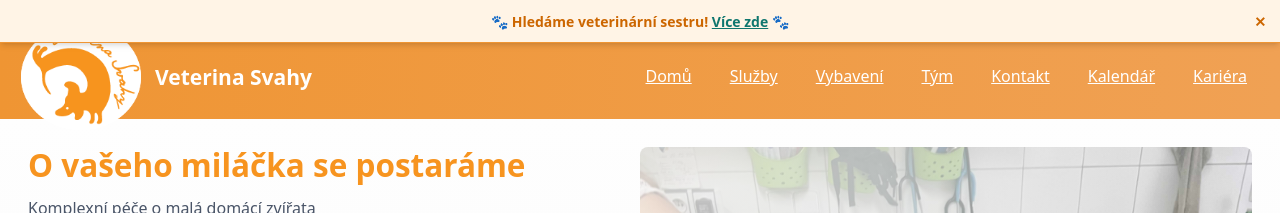
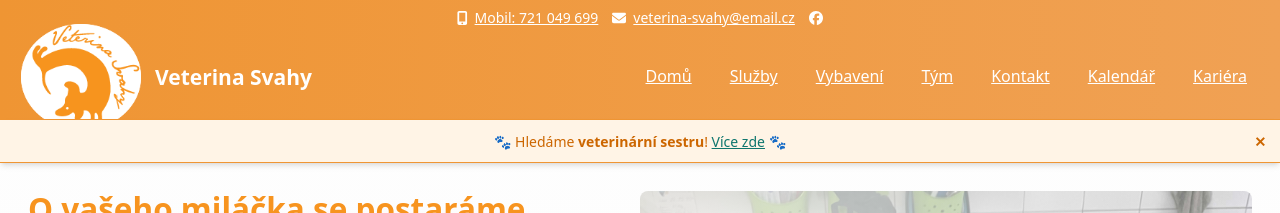
Before and after one commit to ajtyrunner/veterinarni-ordinace, a Next.js app: page / in a window 1280 px wide. Shown: the top 213 px of the page. Built offline with nearby package versions, Linux system fonts and the light colour scheme.

Commit message:
add badge alert header

```diff
--- a/src/app/page.tsx
+++ b/src/app/page.tsx
@@ -61,8 +61,8 @@ export default function Home() {
           `}
         </script>
       </Head>
+      <Header />
       <AlertBadge />
-      <Header />
       <div className="home-container">
         <div className="container mx-auto p-8 flex-grow">
           <div className="home-content flex flex-col md:flex-row">
--- a/src/components/AlertBadge.tsx
+++ b/src/components/AlertBadge.tsx
@@ -11,11 +11,11 @@ const AlertBadge: React.FC = () => {
     <AnimatePresence>
       {visible && (
         <motion.div
-          initial={{ y: -50, opacity: 0 }}
+          initial={{ y: -30, opacity: 0 }}
           animate={{ y: 0, opacity: 1 }}
-          exit={{ y: -50, opacity: 0 }}
-          transition={{ duration: 0.4 }}
-          className="fixed top-0 left-0 right-0 bg-[#fff4e6] text-[#cc6600] border-b border-[#ef9533] px-6 py-3 text-center font-semibold shadow-md z-50"
+          exit={{ y: -30, opacity: 0 }}
+          transition={{ duration: 0.3 }}
+          className="bg-[#fff4e6] text-[#cc6600] border-y border-[#ef9533] px-4 py-2 md:px-6 md:py-3 text-center text-sm md:text-base font-medium shadow-md relative z-30"
         >
           🐾 Hledáme <strong>veterinární sestru</strong>!{' '}
           <Link
```
